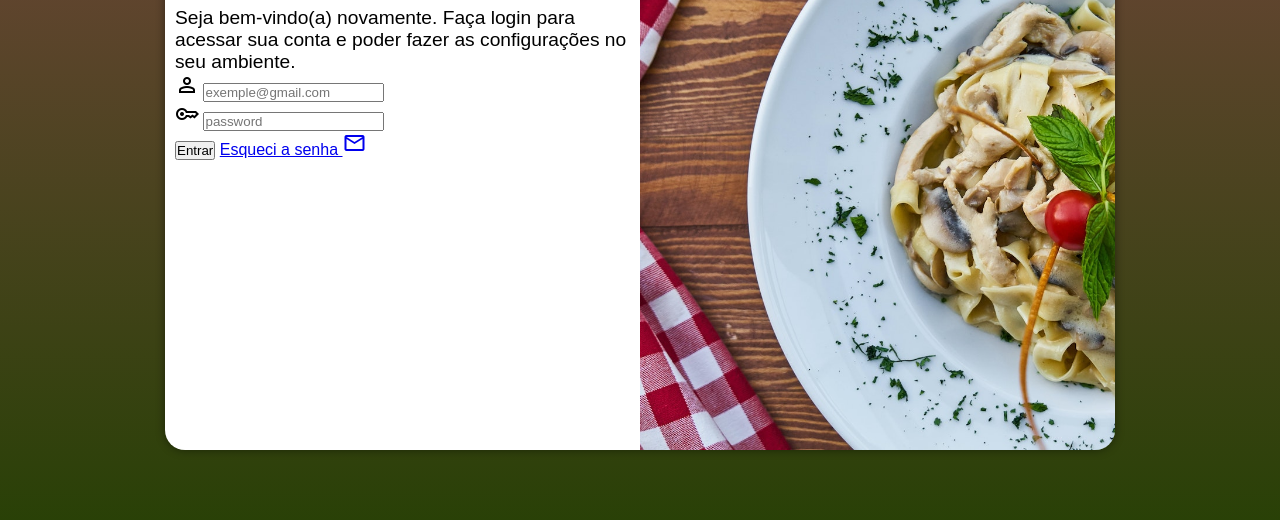
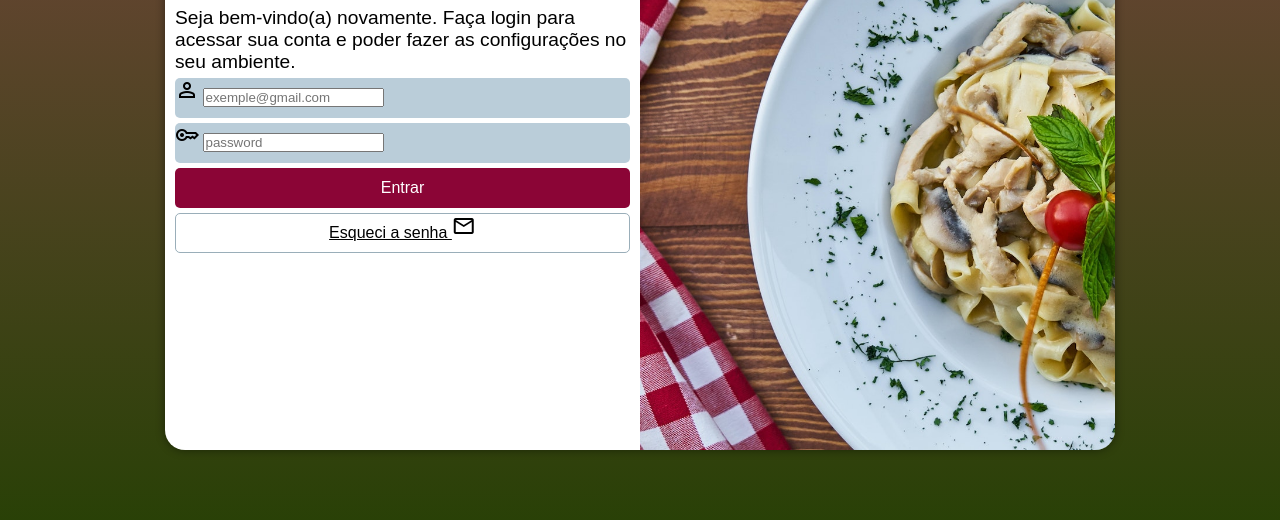
Before and after one commit to camilaserrani/projeto-login, a plain HTML site: page index.html in a window 1280 px wide. Shown: the part 200-720 px from the top of the page. Drawn offline with nearby package versions, Linux system fonts and the light colour scheme.

Commit message:
formatação do formulário

```diff
--- a/estilos/style.css
+++ b/estilos/style.css
@@ -65,3 +65,52 @@ div#formulario > h1 {
 div#formulario > p {
     font-size: 0.8em;
 }
+
+form > div.campo {
+    background-color: #BACDD9;
+    width: 100%;
+    display: block;
+    height: 40px;
+    border-radius: 5px;
+    margin: 5px 0px;
+}
+
+div.campo > label {
+    display: none;
+}
+
+form > input[type=submit] {
+    display: block;
+    font-size: 1em;
+    width: 100%;
+    height: 40px;
+    background-color: #8b0536;
+    color: white;
+    border: none;
+    border-radius: 5px;
+    cursor: pointer;
+}
+
+form > input[type=submit]:hover {
+    background-color:#5c0324;
+    color: white;
+}
+
+form > a.botao {
+    display: block;
+    text-align: center;
+    font-size: 1em;
+    width: 100%;
+    height: 40px;
+    margin-top: 5px;
+    background-color: white;
+    color: black ;
+    border: 1px solid #9aaeb9 ;
+    border-radius: 5px;
+    cursor: pointer;
+}
+
+form > a.botao:hover {
+    background-color:#5c0324;
+    color: white;
+}
--- a/index.html
+++ b/index.html
@@ -19,26 +19,28 @@
                 <h1>Login</h1>
                 <p>Seja bem-vindo(a) novamente. Faça login para acessar sua conta e poder fazer as configurações no seu ambiente.</p>
                 <form action="login.php" method="post" autocomplete="on">
-                    <p class="campo">
+                    <div class="campo">
                         <span class="material-symbols-outlined">
                             person
                         </span>
-                        <label for="ilogin"></label>
+
                         <input type="email" name="login" id="ilogin" required minlength="5" maxlength="30" size="20"
                         placeholder="exemple@gmail.com"
                         autocomplete="email">
-                    </p>
-                    <p>
+                        <label for="ilogin">Login</label>
+                    </div>
+                    <div class="campo">
                         <span class="material-symbols-outlined">
                             key
                         </span>
-                        <label for="isenha"></label>
+
                         <input type="password" name="senha" id="isenha" required minlength="8" maxlength="20" size="20" placeholder="password"
                         autocomplete="current-password">
-                    </p>
+                        <label for="isenha">Senha</label>
+                    </div>
 
                      <input type="submit" value="Entrar">
-                     <a href="esqueci.hmtl">
+                     <a href="esqueci.hmtl" class="botao">
                         Esqueci a senha <span class="material-symbols-outlined">
                             mail
                         </span>
```
